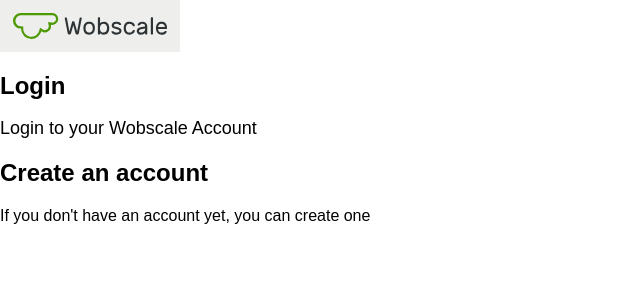
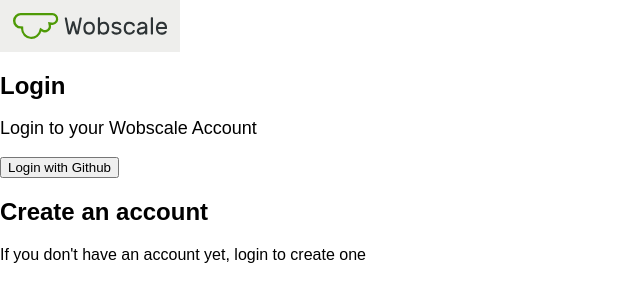
Before and after one commit to wobscale/komadori, a React (Create React App) app in the folder frontend/: page / in a window 1280 px wide. Shown: the top 302 px of the page, without its empty margins (0-640 px from the left). Built offline with nearby package versions, Linux system fonts and the light colour scheme.

Commit message:
frontend: initial login component

```diff
--- a/frontend/src/App.js
+++ b/frontend/src/App.js
@@ -1,4 +1,7 @@
 import React, { Component } from 'react';
+
+import GithubLogin from './github-login-component';
+
 import logo from './logo.svg';
 import './App.css';
 
@@ -13,9 +16,10 @@ class App extends Component {
         <p className="App-intro">
           Login to your Wobscale Account
         </p>
+        <GithubLogin />
 
         <h2>Create an account</h2>
-        <p> If you don't have an account yet, you can create one</p>
+        <p> If you don't have an account yet, login to create one </p>
       </div>
     );
   }
--- /dev/null
+++ b/frontend/src/github-login-component.js
@@ -0,0 +1,44 @@
+import React, { Component } from 'react';
+
+class GithubLogin extends Component {
+    constructor(props) {
+        super(props);
+        this.state = {
+            loggingIn: false,
+        };
+        this.loginClick = this.loginClick.bind(this);
+    }
+
+    loginClick() {
+        this.setState(prev => ({
+            loggingIn: true,
+        }));
+        // Stolen partially from
+        // https://github.com/rust-lang/crates.io/blob/e8cae0e872be4edf02f0876db4e85c082e70ecc9/app/routes/login.js#L14-L40
+        // Used and modified under the terms of the MIT license.
+
+        // TODO:
+        // 1. Open window at a new route for github login flow
+        // 2. retrieve oauth response from the window
+        // 3. Get the user
+        // 4. Route to dashboard or create user depending on 3.'s result
+    }
+
+    render() {
+        if(this.state.loggingIn) {
+            return (
+                <div class="logging-in">
+                    <p>Please complete the login in the new window...</p>
+                </div>
+            );
+        } else {
+            return (
+                <button onClick={this.loginClick}>
+                    Login with Github
+                </button>
+            );
+        }
+    }
+};
+
+export default GithubLogin;
```
